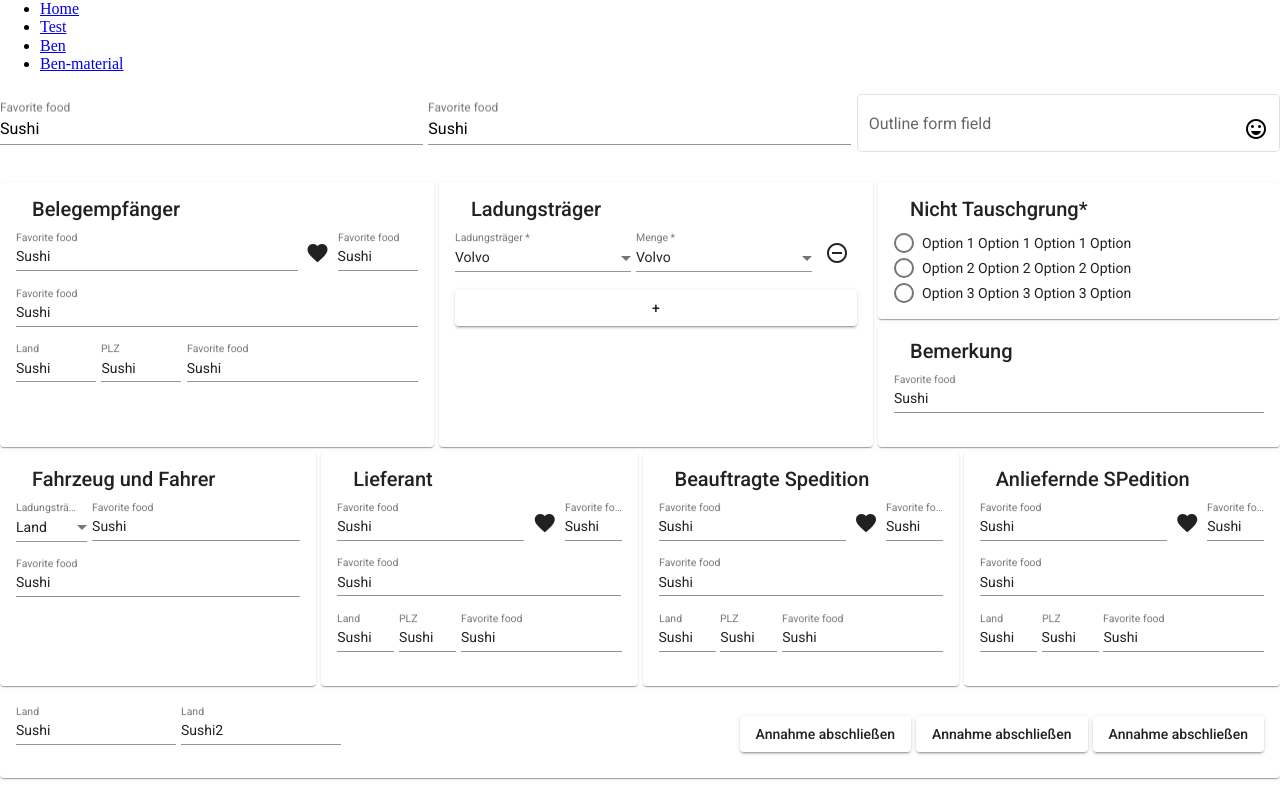
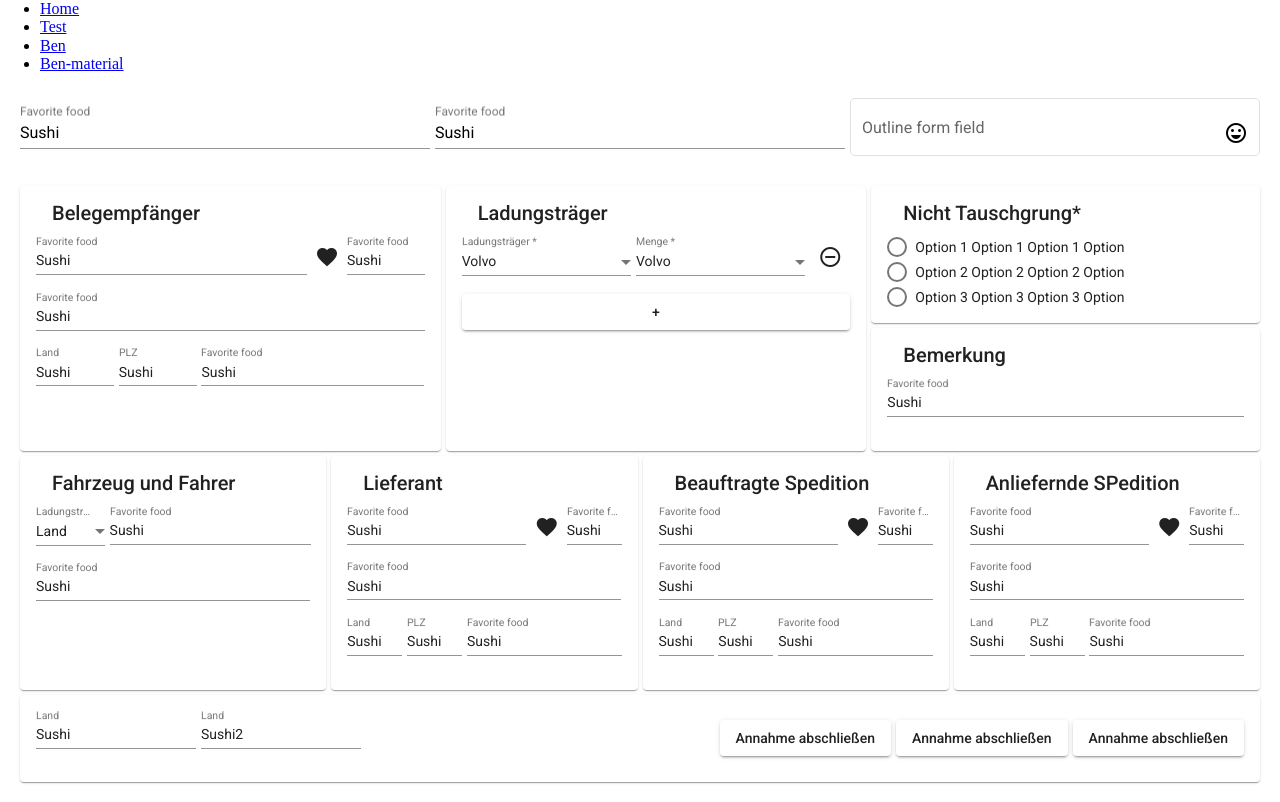
Before and after one commit to binoben/angular-8-material-flex-starter-template-qrncui, an Angular app: page /ben-material in a window 1280 px wide. Built offline with nearby package versions, Linux system fonts and the light colour scheme.

Commit message:
1 file modified

```diff
--- a/src/app/ben-material/ben-material.component.html
+++ b/src/app/ben-material/ben-material.component.html
@@ -1,5 +1,5 @@
-<div fxLayout="column" fxLayoutGap="5px">
-	<div fxLayout="row" fxLayoutAlign="center center" fxLayoutGap="5px">
+<div fxLayout="column" style="margin:20px"fxLayoutGap="5px">
+	<div fxLayout="row"  fxLayoutAlign="center center" fxLayoutGap="5px">
 
 			<mat-form-field fxFlex>
 				<input matInput placeholder="Favorite food" value="Sushi">
@@ -101,8 +101,8 @@
 				<mat-card-header>
 					<mat-card-title>Nicht Tauschgrung*</mat-card-title>
 				</mat-card-header>
-				<mat-card-content fxLayout="column">
-					<div fxLayout="column" fxLayoutGap="5px">
+				<mat-card-content >
+					<div fxLayoutGap="5px">
 						<mat-radio-group fxLayout="column" fxLayoutGap="5px" aria-label="Select an option">
 							<mat-radio-button fxFlex value="1">Option 1 Option 1 Option 1 Option</mat-radio-button>
 							<mat-radio-button fxFlex value="2">Option 2 Option 2 Option 2 Option</mat-radio-button>
@@ -115,13 +115,13 @@
 
 			</mat-card>
 
-			<mat-card fxFlex>
+			<mat-card>
 
 				<mat-card-header>
 					<mat-card-title>Bemerkung</mat-card-title>
 				</mat-card-header>
 				<mat-card-content fxLayout="column">
-					<mat-form-field fxFLex>
+					<mat-form-field >
 						<input matInput placeholder="Favorite food" value="Sushi">
   </mat-form-field>
 
```
